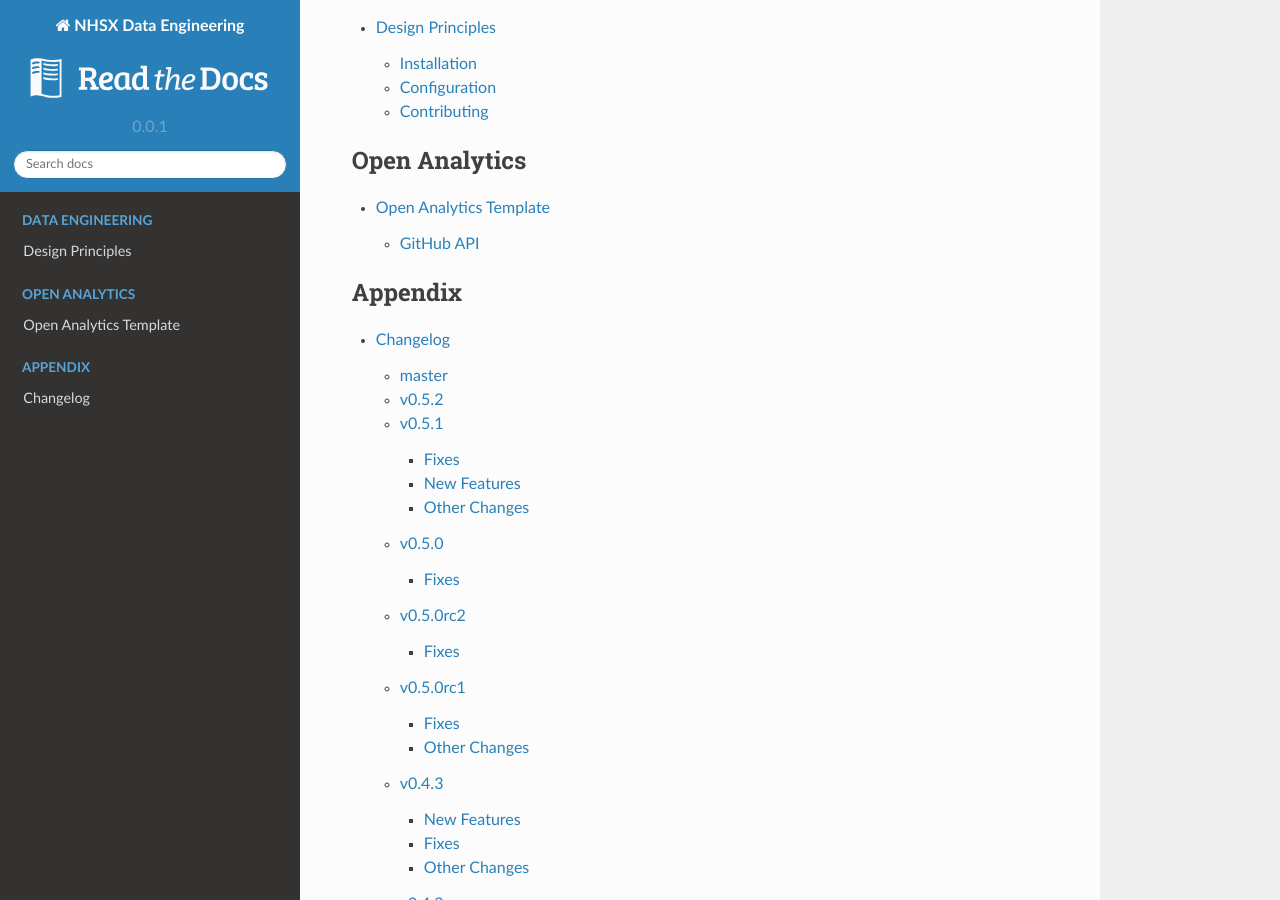
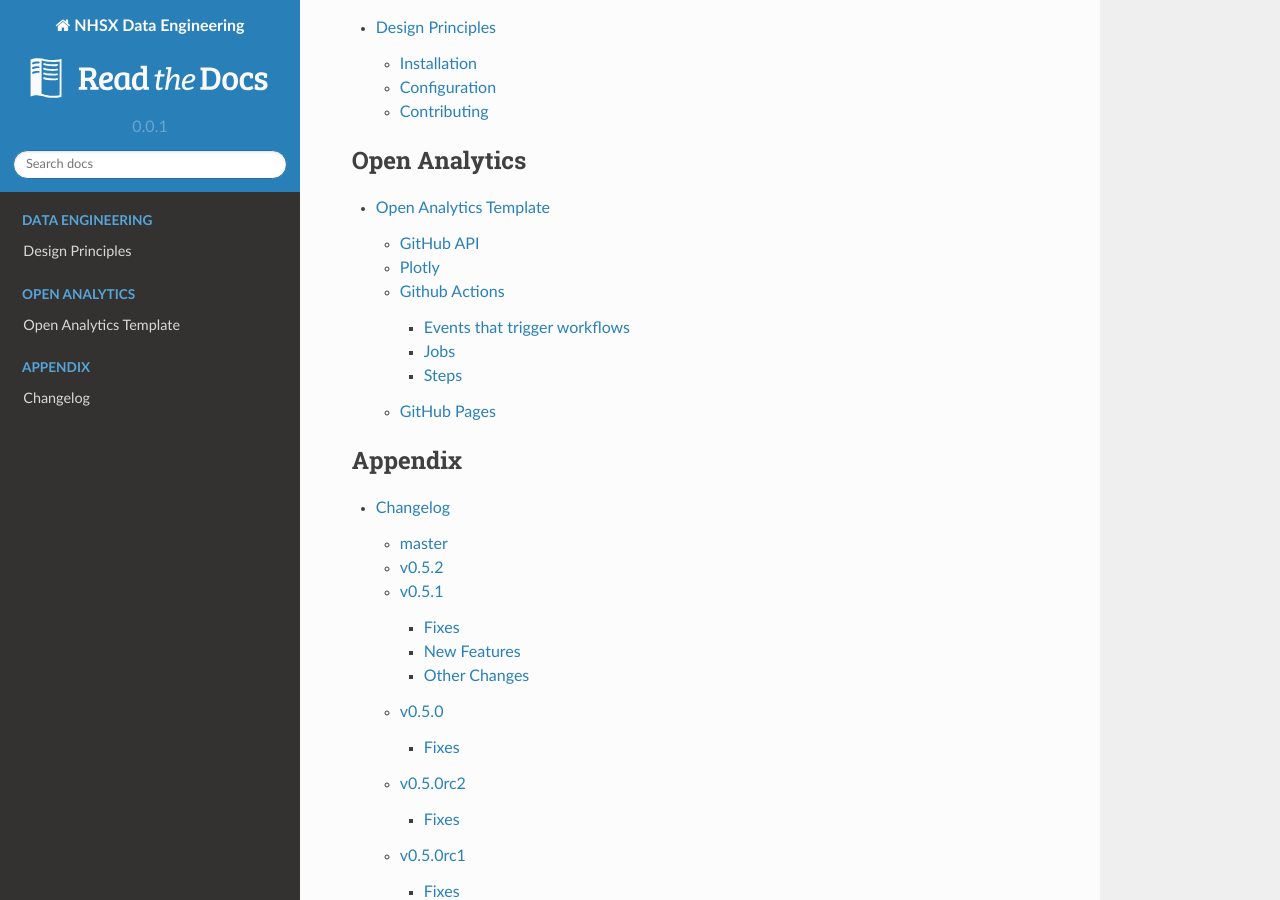
Before and after one commit to nhsx/au-data-engineering, a Sphinx documentation site: the page built from docs/source/index.rst, in a window 1280 px wide and 900 px high, scrolled down 741 px. Built offline with Sphinx 7.4.7 and the Read the Docs theme 2.0.0, drawn with Linux system fonts in a browser that asks for light colours; some of the changed lines change nothing that is shown.

Commit message:
Update openanalyticstemplate.rst

```diff
--- a/docs/source/openanalyticstemplate.rst
+++ b/docs/source/openanalyticstemplate.rst
@@ -21,8 +21,6 @@
 We use the ``urllib.request`` python library to access the API as follows:
 
 .. code-block:: python
-   :linenos:
-   :caption: GitHub API url.
 
    url = (
          "https://api.github.com/orgs/"  # github REST call
@@ -37,8 +35,6 @@
 The outputs of the API call returns a ``json`` file from which we can flatten to a ``panads`` dataframe.
 
 .. code-block:: python
-   :linenos:
-   :caption: Flatten JSON to a panads dataframe.
 
    flat_data = pd.json_normalize(data)
 
@@ -46,11 +42,171 @@
 We can then do some basic calculations to summerise these data. For example, count the number of repositores by each organisation.
 
 .. code-block:: python
-   :linenos:
-   :caption: Group repositories by organisation and date.
 
    aggregate = (
       df.groupby(["org", "date"])
       .sum()
       .reset_index()
    )
+
+Plotly
+======
+
+Plotly (https://plotly.com/python/) is a free and open source graphing library that that supports over 40 interactive, publication-quality graphs. It is available in ``Python``, ``R``, and ``JavaScript`` although the rendering process uses the ``Plotly.js`` JavaScript library under the hood.
+
+We use Plotly to save the graph to standalone HTML files.
+
+.. code-block:: python
+
+   # example plotly chart syntax
+   import plotly.graph_objects as go
+   cols=['A', 'B', 'C','D', 'E', 'F']
+
+   fig = go.Figure([go.Bar(x=cols, y=[6, 14, 33, 23, 9, 2])])
+   fig.show()
+
+
+.. code-block:: python
+
+   # write out to file (.html)
+   plotly_example = plotly.offline.plot(
+      fig, include_plotlyjs=False, output_type="div", config=config
+   )
+   with open("_includes/plotly_example.html", "w") as file:
+      file.write(plotly_example)
+
+Github Actions
+==============
+
+GitHub Actions (https://github.com/features/actions) are a way to automate workflows using a simple ``YAML`` syntax (https://learnxinyminutes.com/docs/yaml/). It's free on public repositories.
+
+You must store workflow files in the ``.github/workflows`` directory of your repository.
+
+Events that trigger workflows
+-----------------------------
+
+The name of the GitHub event that triggers the workflow. For a list of available events, see Events that trigger workflows (https://docs.github.com/en/actions/reference/events-that-trigger-workflows).
+
+.. code-block:: yaml
+
+   on: [push, pull_request]
+
+You can schedule a workflow to run at specific UTC times using POSIX cron syntax. Scheduled workflows run on the latest commit on the default or base branch.
+
+.. code-block:: yaml
+   on:
+   schedule:
+      #runs at 00:00 UTC everyday
+      - cron: "0 0 * * *"
+
+
+This example triggers the workflow every day at 00:00 UTC:
+
+Jobs
+----
+
+A workflow run is made up of one or more jobs. Each job runs in a fresh instance of a virtual environment specified by `runs-on`.
+
+| Virtual environment  | YAML workflow label                |
+| -------------------- | ---------------------------------- |
+| Windows Server 2019  | `windows-latest` or `windows-2019` |
+| Windows Server 2016  | `windows-2016`                     |
+| Ubuntu 20.04         | `ubuntu-latest` or `ubuntu-20.04`  |
+| Ubuntu 18.04         | `ubuntu-18.04`                     |
+| macOS Big Sur 11     | `macos-11`                         |
+| macOS Catalina 10.15 | `macos-latest` or `macos-10.15`    |
+
+Steps
+-----
+
+[Checkout](https://github.com/actions/checkout): This action checks-out your repository so the workflow can access it.
+
+.. code-block:: yaml
+
+   - name: checkout repo content
+   uses: actions/checkout@v2
+
+
+[Setup python](https://github.com/actions/setup-python): This action sets up a Python environment for use in actions by installing and adding to PATH an available version of Python in this case python 3.8
+
+.. code-block:: yaml
+
+   - name: setup python
+   uses: actions/setup-python@v2
+   with:
+      python-version: 3.8
+
+
+Install dependancies (https://github.com/py-actions/py-dependency-install): This GitHub Action installs Python package dependencies from a user-defined ``requirements.txt`` file path with ``pip``
+
+.. code-block:: yaml
+
+   - name: Install Python dependencies
+   uses: py-actions/py-dependency-install@v2
+   with:
+      path: "requirements.txt"
+
+In this case plotly, pandas, and pyYaml
+
+.. code-block:: bash
+
+   # requirements.txt
+   plotly==4.14.3
+   pandas==1.1.3
+   pyyaml==5.4.1
+
+
+Runs command-line programs using the operating system's shell. run the run.py to get the latest data
+
+.. code-block:: yaml
+
+   - name: execute py script
+   run: |
+      python run.py
+         dir
+
+
+Commit changes to files
+
+.. code-block:: yaml
+
+   - name: Commit files
+   id: commit
+   run: |
+      git config --local user.email "action@github.com"
+      git config --local user.name "github-actions"
+      git add --all
+      if [-z "$(git status --porcelain)"]; then
+         echo "::set-output name=push::false"
+      else
+         git commit -m "Add changes" -a
+         echo "::set-output name=push::true"
+      fi
+   shell: bash
+
+Push changes to repo so github pages will re-build website
+
+.. code-block:: yaml
+
+   - name: Push changes
+   if: steps.commit.outputs.push == 'true'
+   uses: ad-m/github-push-action@master
+   with:
+      github_token: {{{ secrets.GITHUB_TOKEN }}}
+
+GitHub Pages
+============
+
+GitHub Pages (https://docs.github.com/en/pages/getting-started-with-github-pages/creating-a-github-pages-site) is a static site hosting service that takes HTML, CSS, and JavaScript files straight from a repository on GitHub, optionally runs the files through a build process, and publishes a website.
+
+You can use a static site generator to build your site for you or publish any static files that you push to your repository as follows:
+
+#. On GitHub, navigate to your site's repository, example: (https://github.com/nhsx/open-health-statistics).
+#. In the root of the repository, create a new file called ``index.md`` that contains the content for your site.
+#. Under your repository name, select ``Settings``.
+#. In the left sidebar, select ``Pages``.
+#. Select the branch from which to publish your page and select ``save``.
+#. Your page will be deployed within 60 seconds
+#. To see your published site, under ``GitHub Pages``, select your site's URL.
+
+For the Open Health Statistics (https://nhsx.github.io/open-health-statistics/) page we are using a static version of the NHS Digital Service Manual (https://service-manual.nhs.uk/) that meets the GOV.UK service standard (https://www.gov.uk/service-manual/service-standard).
```
